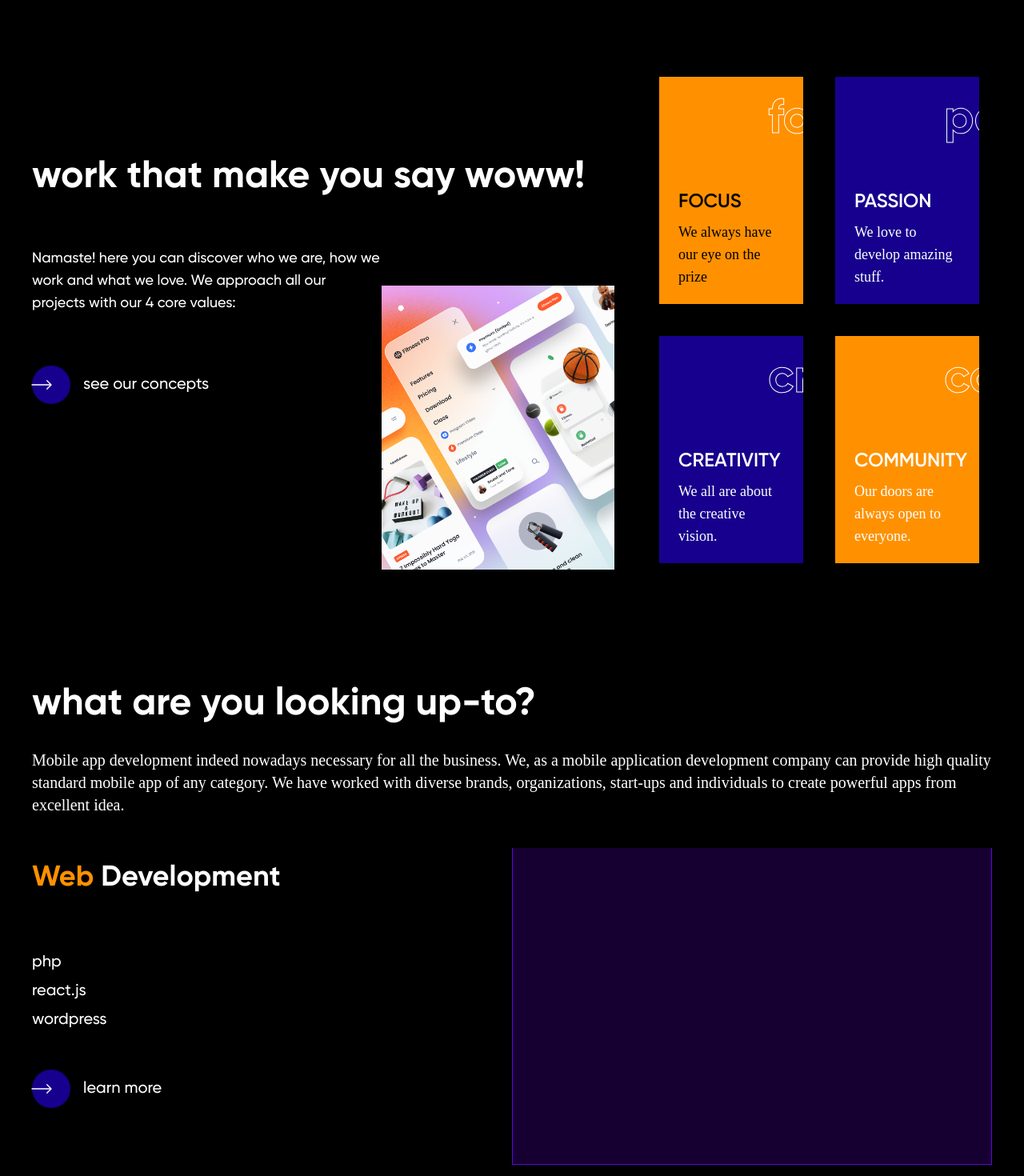
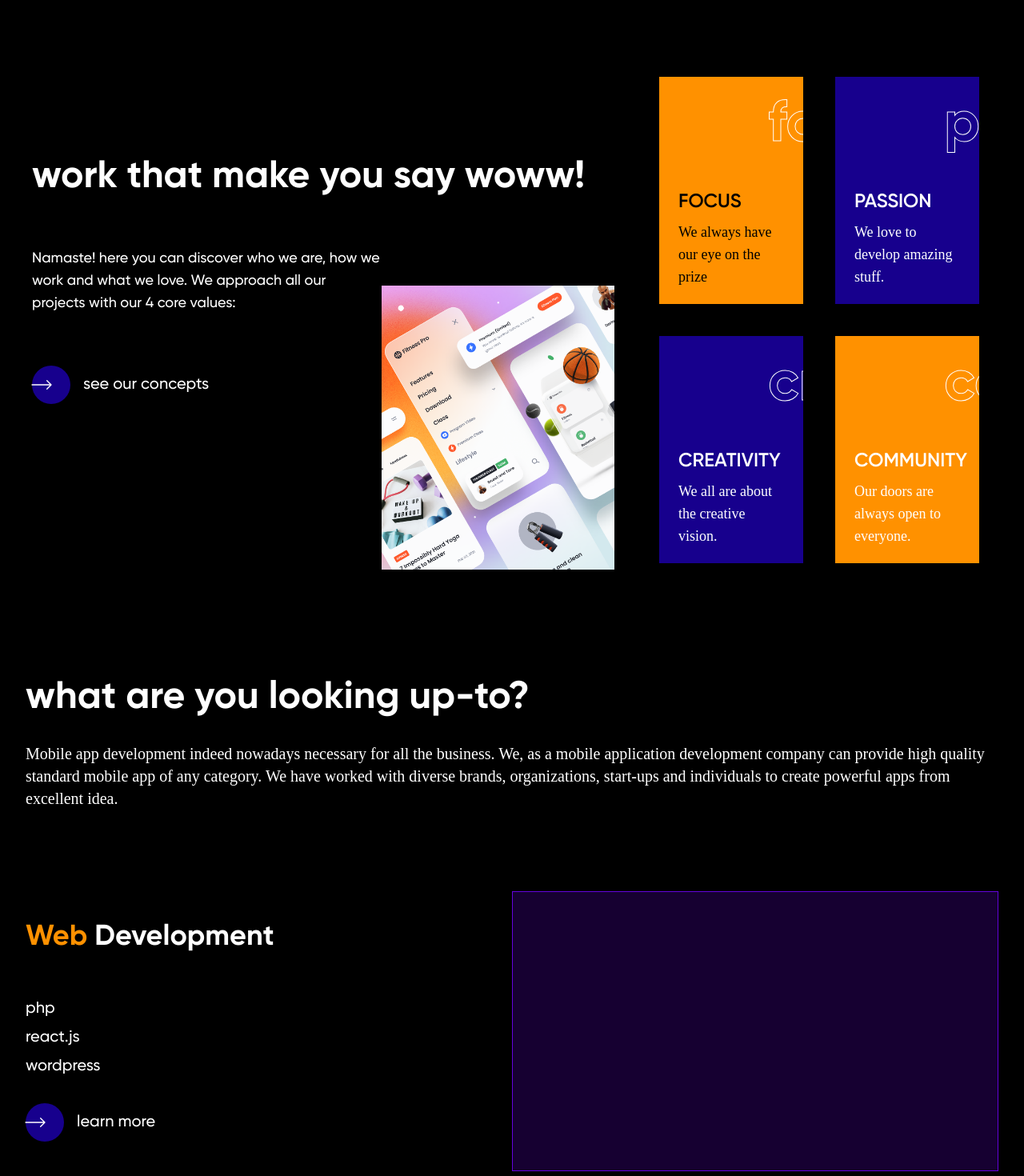
Before and after one commit to darshanboyat/bi, a Next.js app: page / in a window 1280 px wide. Shown: the part 2440-3910 px from the top of the page at 80% size. Built offline with nearby package versions, Linux system fonts and the light colour scheme; a web font is replaced by a local one.

Commit message:
font fixes

```diff
--- a/components/home/HomeSection-3.js
+++ b/components/home/HomeSection-3.js
@@ -25,7 +25,7 @@ const HomeSectionThree = () => {
 
 const Box = ({title, summary, color, textColor}) => (
     <div className={'bg-base-'+color+'-1'+' 2xl:p-8 xl:p-6 p-4 overflow-x-hidden relative group' + ' text-'+ textColor}>
-        <p className="2xl:text-7xl text-6xl Gilroy-Bold stroke-text-2 translate-x-28 group-hover:-translate-x-full transition-transform ease-linear duration-[4000ms]">{title}</p>
+        <p className="2xl:text-7xl xl:text-7xl text-6xl Gilroy-Bold stroke-text-2 translate-x-28 group-hover:-translate-x-full transition-transform ease-linear duration-[4000ms]">{title}</p>
         <div className= "absolute xl:bottom-5 bottom-3 pr-8">
             <p className="uppercase 2xl:text-3xl xl:text-2xl text-xl 2xl:mb-4 mb-2 Gilroy-SemiBold">{title}</p>
             <p className="xl:text-lg text-base Gilroy-Light">{summary}</p>
--- a/components/home/HomeSection-4.js
+++ b/components/home/HomeSection-4.js
@@ -71,7 +71,7 @@ const HomeSectionFour = () => {
         <div className="relative h-[250vh]">
             <div className="absolute h-[150vh] w-full snap-y snap-mandatory">
                 <div className="sticky top-0 z-40">
-                    <div className="absolute w-full top-0 z-40 bg-black p-10">
+                    <div className="absolute w-full top-0 z-40 bg-black 2xl:p-10 p-8">
                         <p className="2xl:text-6xl xl:text-5xl text-4xl Gilroy-Bold mb-8 2xl:mt-16 xl:mt-14 mt-12">what are you looking up-to?</p>
                         <p className="2xl:text-2xl xl:text-xl text-lg Gilroy-Light leading-loose">Mobile app development indeed nowadays necessary for all the business. We, as a mobile application development company can provide high quality standard mobile app of any category. We have worked with diverse brands, organizations, start-ups and individuals to create powerful apps from excellent idea.</p>
                     </div>
@@ -92,8 +92,8 @@ const HomeSectionFour = () => {
 const Section = ({info}) => {
     return (
         <div className="h-[75vh] relative">
-            <div className="absolute w-full 2xl:bottom-20 xl:bottom-16 lg:bottom-14 bottom-12 p-10  flex items-center justify-between">
-                <div className="flex-col flex 2xl:space-y-16 xl:space-y-12 space-y-8">
+            <div className="absolute w-full 2xl:bottom-20 xl:bottom-16 lg:bottom-14 bottom-12 2xl:p-10 p-8  flex items-center justify-between">
+                <div className="flex-col flex 2xl:space-y-16 xl:space-y-8 space-y-8">
                     <p className="2xl:text-5xl xl:text-4xl text-3xl Gilroy-Bold 2xl:mb-8 xl:mb-6 mb-4"><span className="text-base-orange-1">{info.title.orange}</span> {info.title.white}</p>
                     <ul className="2xl:text-2xl xl:text-xl text-lg 2xl:space-y-4 space-y-2">
                         {
@@ -105,7 +105,7 @@ const Section = ({info}) => {
                     <HomeButton>learn more</HomeButton>
                 </div>
                 <div className="w-1/2">
-                    <div className="h-[450px] w-full border border-blue bg-base-blue-2 p-8"></div>
+                    <div className="h-[350px] w-full border border-blue bg-base-blue-2 p-8"></div>
                 </div>
             </div>
         </div>
```
